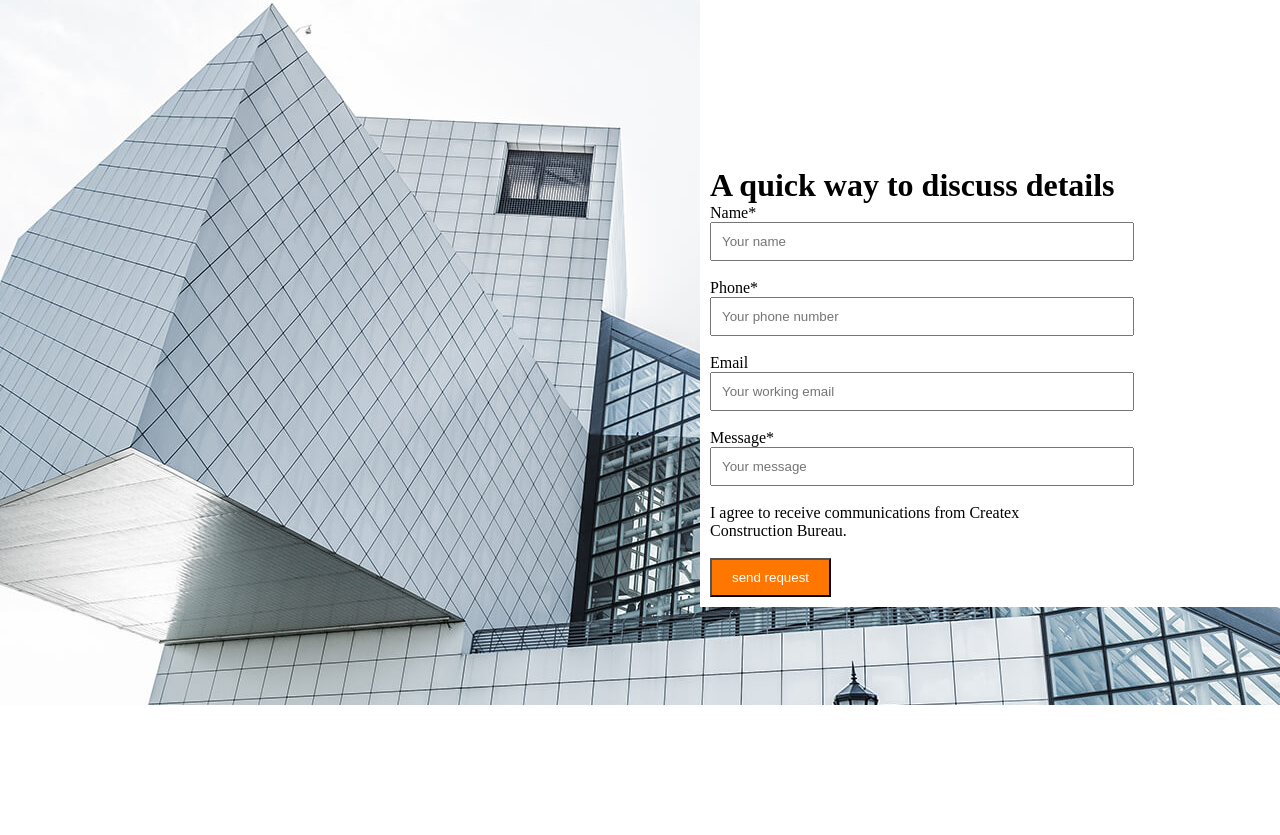
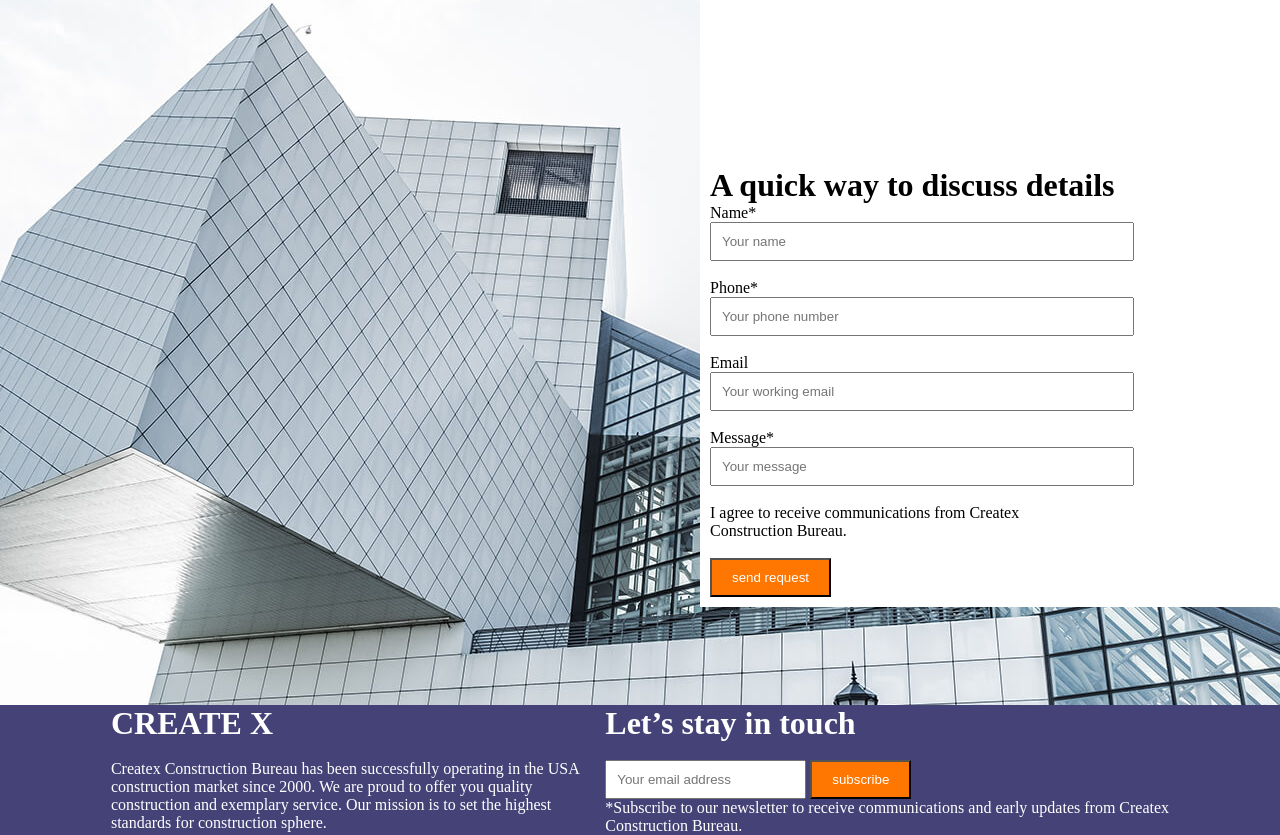
Before and after one commit to Safar-html/home-work-figma-1, a plain HTML site: page index.html in a window 1280 px wide. Shown: the part 3143-3978 px from the top of the page. Before the commit the page ends 3848 px from the top, so only its background shows below. Drawn offline with Linux system fonts and the light colour scheme.

Commit message:
first of footer

```diff
--- a/index.html
+++ b/index.html
@@ -277,5 +277,23 @@
             </form>
           </div>
         </div>
+
+        <div class="section7">
+            <div class="section7div1">
+                <div>
+                    <h1>CREATE X</h1><br>
+                    <p>Createx Construction Bureau has been successfully operating in the USA <br> construction market since 2000. We are proud to offer you quality <br> construction and exemplary service. Our mission is to set the highest <br> standards for construction sphere.</p>
+
+                </div>
+                <div>
+                  <h1>Let’s stay in touch</h1><br>
+                  <form>
+                    <input type="text" name="" id="" placeholder="Your email address ">
+                    <button class="secondbb">subscribe</button><br>
+                    <p>*Subscribe to our newsletter to receive communications and early updates from Createx <br> Construction Bureau.</p>
+                  </form>
+                </div>
+            </div>
+        </div>
   </body>
 </html>
--- a/style.css
+++ b/style.css
@@ -101,3 +101,12 @@ input{
     background-color: white;
     background-size: cover;
 }
+.section7div1{
+    display: flex;
+    justify-content: center;
+    gap: 2%;
+}
+.section7{
+    background-color: rgb(69, 66, 120);
+    color: white;
+}
```
